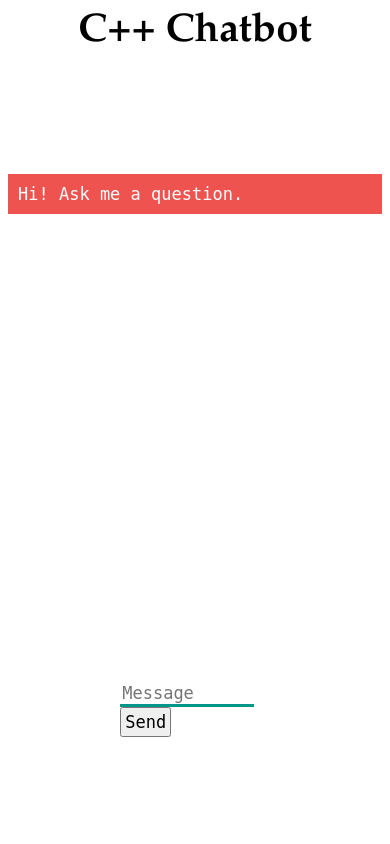
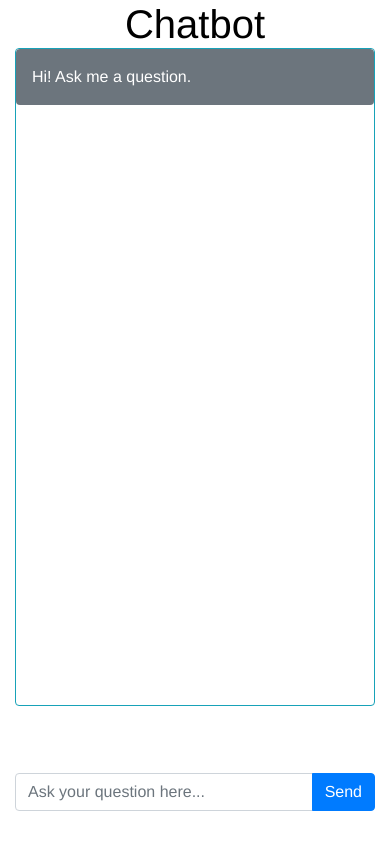
Before and after one commit to Ligh7bringer/Chatbot, a Flask app: page / in a window 390 px wide. Run offline with Flask 2, Linux system fonts and the light colour scheme; some libraries are stand-ins or nearby versions.

Commit message:
using twitter bootstrap now which allows for smartphone-friendly design; the crawler can now use multiple threads to scrape 3 pages simultaneously

```diff
--- a/Bot/chatbot/static/style.css
+++ b/Bot/chatbot/static/style.css
@@ -1,5 +1,16 @@
+/*body {*/
+    /*font-family: Ubuntu, monospace;*/
+/*}*/
+
+/*global style*/
+/*
+TO DO
+ */
+
+/*style for specific elements*/
 body {
-    font-family: Garamond;
+    font-family: Ubuntu, Helvetica, Arial, monospace!important;
+
 }
 
 h1 {
@@ -10,68 +21,86 @@ h1 {
     font-size: 40px;
 }
 
-h3 {
+.page-title {
     color: black;
-    font-size: 20px;
-    margin-top: 3px;
+    margin-bottom: 0;
+    margin-top: 0;
     text-align: center;
+    font-size: 40px;
 }
 
 #chatbox {
-    margin-left: auto;
-    margin-right: auto;
+    /*margin-left: auto;*/
+    /*margin-right: auto;*/
     width: 100%;
-    height: 60vh;
-    margin-top: 60px;
+    height: 78vh;
+    max-height: 78vh;
+    /*margin-top: 10px;*/
     overflow-y: scroll;
     overflow-x: hidden;
-    max-height: 60vh;
-    white-space: pre-wrap;
+    /*background: gray;*/
 }
 
-#userInput {
-    margin-left: auto;
-    margin-right: auto;
-    width: 40%;
-    margin-top: 60px;
-}
+/*#userInput {*/
+    /*!*margin-left: auto;*!*/
+    /*!*margin-right: auto;*!*/
+    /*!*width: 60%;*!*/
+    /*margin-top: 10px;*/
+/*}*/
 
-#textInput {
-    width: 87%;
-    border: none;
-    border-bottom: 3px solid #009688;
-    font-family: monospace;
-    font-size: 17px;
-}
+/*#buttonInput {*/
+    /*float: right;*/
+/*}*/
 
-#buttonInput {
-    padding: 3px;
-    font-family: monospace;
-    font-size: 17px;
-}
+/*#textInput {*/
+    /*width: 87%;*/
+    /*border: none;*/
+    /*border-bottom: 3px solid #30638E;*/
+    /*font-size: 17px;*/
+    /*padding: 12px 10px;*/
+    /*line-height: 20px;*/
+/*}*/
 
-.userText {
-    background-color: #009688;
-    color: white;
-    font-family: monospace;
-    font-size: 17px;
-    padding: 10px;
-    text-align: left;
-    line-height: 20px;
-    margin-top: 20px;
-}
+/*#textInput:focus {*/
+    /*border: 3px solid #30638E;*/
+/*}*/
 
-.botText {
-    background-color: #EF5350;
-    color: white;
-    font-family: monospace;
-    font-size: 17px;
-    padding: 10px;
-    text-align: left;
-    line-height: 20px;
-    margin-top: 20px;
-    word-wrap: normal;
-}
+/*input[type=submit] {*/
+    /*background-color: #30638E;*/
+    /*color: white;*/
+    /*padding: 15px 32px;*/
+    /*text-align: center;*/
+    /*text-decoration: none;*/
+    /*display: inline-block;*/
+/*}*/
+
+/*input[type=submit]:hover {*/
+    /*background-color: #14964b;*/
+/*}*/
+
+/*.userText {*/
+    /*background-color: #009688;*/
+    /*color: white;*/
+    /*font-size: 17px;*/
+    /*padding: 10px;*/
+    /*text-align: left;*/
+    /*line-height: 20px;*/
+    /*margin-top: 20px;*/
+    /*border-radius: 5px;*/
+/*}*/
+
+/*.botText {*/
+    /*background-color: #EDAE49;*/
+    /*color: white;*/
+    /*!*font-family: monospace;*!*/
+    /*font-size: 17px;*/
+    /*padding: 10px;*/
+    /*text-align: left;*/
+    /*line-height: 20px;*/
+    /*margin-top: 20px;*/
+    /*word-wrap: normal;*/
+    /*border-radius: 5px;*/
+/*}*/
 
 #tidbit {
     position:absolute;
@@ -81,30 +110,36 @@ h3 {
 }
 
 a {
-  outline: none;
-  text-decoration: none;
-  padding: 2px 1px 0;
-}
-
-a:link {
-  color: #265301;
-}
-
-a:visited {
-  color: #437A16;
-}
-
-a:focus {
-  border-bottom: 1px solid;
-  background: #BAE498;
+  text-decoration:none;
+  border-bottom: 2px solid #ef8b80;
+  box-shadow: inset 0 -4px 0 #ef8b80;
+  color: inherit;
+  transition: background 0.1s cubic-bezier(.33,.66,.66,1);
 }
 
 a:hover {
-  border-bottom: 1px solid;
-  background: #CDFEAA;
+  background: #ef8b80;
 }
 
-a:active {
-  background: #265301;
-  color: #CDFEAA;
+/*#chatbox::-webkit-scrollbar-track*/
+/*{*/
+	/*border: 1px solid #003D5B;*/
+	/*background-color: #65808e;*/
+/*}*/
+
+/*#chatbox::-webkit-scrollbar*/
+/*{*/
+	/*width: 10px;*/
+	/*background-color: #00b4f5;*/
+/*}*/
+
+/*#chatbox::-webkit-scrollbar-thumb*/
+/*{*/
+	/*background-color: #003D5B;*/
+/*}*/
+
+.force-to-bottom {
+    position:absolute;
+    bottom: 2%;
+    width: 100%;
 }
--- a/Bot/chatbot/templates/index.html
+++ b/Bot/chatbot/templates/index.html
@@ -2,38 +2,66 @@
 <html lang="en">
 
 <head>
+    <meta charset="utf-8">
+    <meta name="viewport" content="width=device-width, initial-scale=1, shrink-to-fit=no">
+
+    <link rel="stylesheet" href="https://stackpath.bootstrapcdn.com/bootstrap/4.2.1/css/bootstrap.min.css" integrity="sha384-GJzZqFGwb1QTTN6wy59ffF1BuGJpLSa9DkKMp0DgiMDm4iYMj70gZWKYbI706tWS" crossorigin="anonymous">
     <link rel="stylesheet" type="text/css" href="/static/style.css">
     <script src="http://code.jquery.com/jquery-latest.min.js"></script>
     <link rel="stylesheet" href="http://cdnjs.cloudflare.com/ajax/libs/highlight.js/9.14.2/styles/default.min.css">
     <script src="http://cdnjs.cloudflare.com/ajax/libs/highlight.js/9.14.2/highlight.min.js"></script>
 
+    <link rel="shortcut icon" href="{{ url_for('static', filename='favicon.ico') }}">
     <title>Chatbot</title>
 </head>
 
 <body>
-<h1>C++ Chatbot</h1>
-<div>
-    <div id="chatbox">
-        <div class="botText">Hi! Ask me a question.</div>
+
+<div class="container-fluid">
+
+    <div class="row">
+        <div class="col">
+            <h1>Chatbot</h1>
+        </div>
     </div>
-    <div id="userInput">
-        <input id="textInput" type="text" name="msg" placeholder="Message" required>
-        <input id="buttonInput" type="submit" value="Send">
+
+    <div class="row">
+        <div class="col h-100">
+            <div id="chatbox" class="border border-info rounded">
+                <div class="p-3 mb-2 bg-secondary text-white rounded">Hi! Ask me a question.</div>
+            </div>
+        </div>
     </div>
+
+    <div class="row force-to-bottom">
+        <div class="col">
+            <div class="input-group mb-3">
+                <input id="textInput" class="form-control" type="text" name="msg" placeholder="Ask your question here..." required>
+                <div class="input-group-append">
+                    <input id="buttonInput" class="btn btn-primary btn-md" type="submit" value="Send">
+                </div>
+            </div>
+        </div>
+    </div>
+
+</div>
+
     <script>
         function getBotResponse() {
-            const rawText = $("#textInput").val();
+            let textInput = $("#textInput");
+            const rawText = textInput.val();
             if(rawText === "")
                 alert("Please ask a question...");
+                {#$("#buttonAlert").addClass('show');#}
             else {
-                const userHtml = '<div class="userText">' + rawText + '</div>';
-                $("#textInput").val("");
-                $("#chatbox").append(userHtml);
-                document.getElementById('userInput').scrollIntoView({block: 'start', behavior: 'smooth'});
+                const userHtml = '<div class="p-3 mb-2 bg-info text-white rounded">' + rawText + '</div>';
+                textInput.val("");
+                let chatbox =  $("#chatbox");
+                chatbox.append(userHtml);
+                chatbox.animate({ scrollTop: chatbox[0].scrollHeight }, 1000);
                 $.get("/get", {msg: rawText}).done(function (data) {
-                    const botHtml = '<div class="botText">' + data + '</div>';
-                    $("#chatbox").append(botHtml);
-                    //document.getElementById('userInput').scrollIntoView({block: 'start', behavior: 'smooth'});
+                    const botHtml = '<div class="p-3 mb-2 bg-secondary text-white rounded">' + data + '</div>';
+                    chatbox.append(botHtml);
                     $('pre code').each(function(i, e) {hljs.highlightBlock(e)});
                 });
             }
@@ -47,7 +75,10 @@
             getBotResponse();
         })
     </script>
-</div>
 
+
+{#<script src="https://code.jquery.com/jquery-3.3.1.slim.min.js" integrity="sha384-q8i/X+965DzO0rT7abK41JStQIAqVgRVzpbzo5smXKp4YfRvH+8abtTE1Pi6jizo" crossorigin="anonymous"></script>#}
+<script src="https://cdnjs.cloudflare.com/ajax/libs/popper.js/1.14.6/umd/popper.min.js" integrity="sha384-wHAiFfRlMFy6i5SRaxvfOCifBUQy1xHdJ/yoi7FRNXMRBu5WHdZYu1hA6ZOblgut" crossorigin="anonymous"></script>
+<script src="https://stackpath.bootstrapcdn.com/bootstrap/4.2.1/js/bootstrap.min.js" integrity="sha384-B0UglyR+jN6CkvvICOB2joaf5I4l3gm9GU6Hc1og6Ls7i6U/mkkaduKaBhlAXv9k" crossorigin="anonymous"></script>
 </body>
 </html>
--- a/Bot/requirements.txt
+++ b/Bot/requirements.txt
@@ -9,3 +9,4 @@ ruamel.yaml
 bs4
 pytz
 lxml
+chatterbot-corpus
```
Also changed, not shown: Bot/chatbot/bot.py (+17 -5 lines), Bot/chatbot/crawler.py (+59 -33 lines), Bot/chatbot/static/favicon.ico (added), 6 other files.
